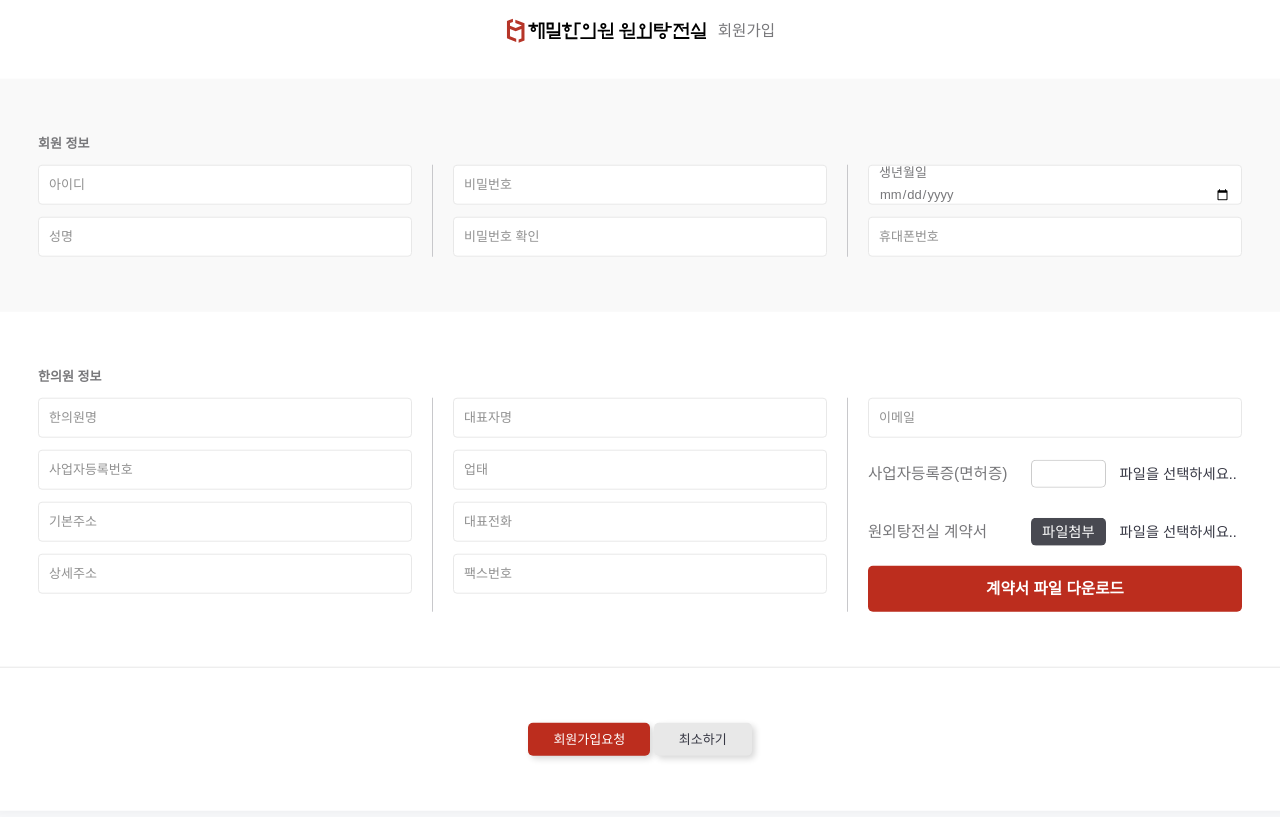
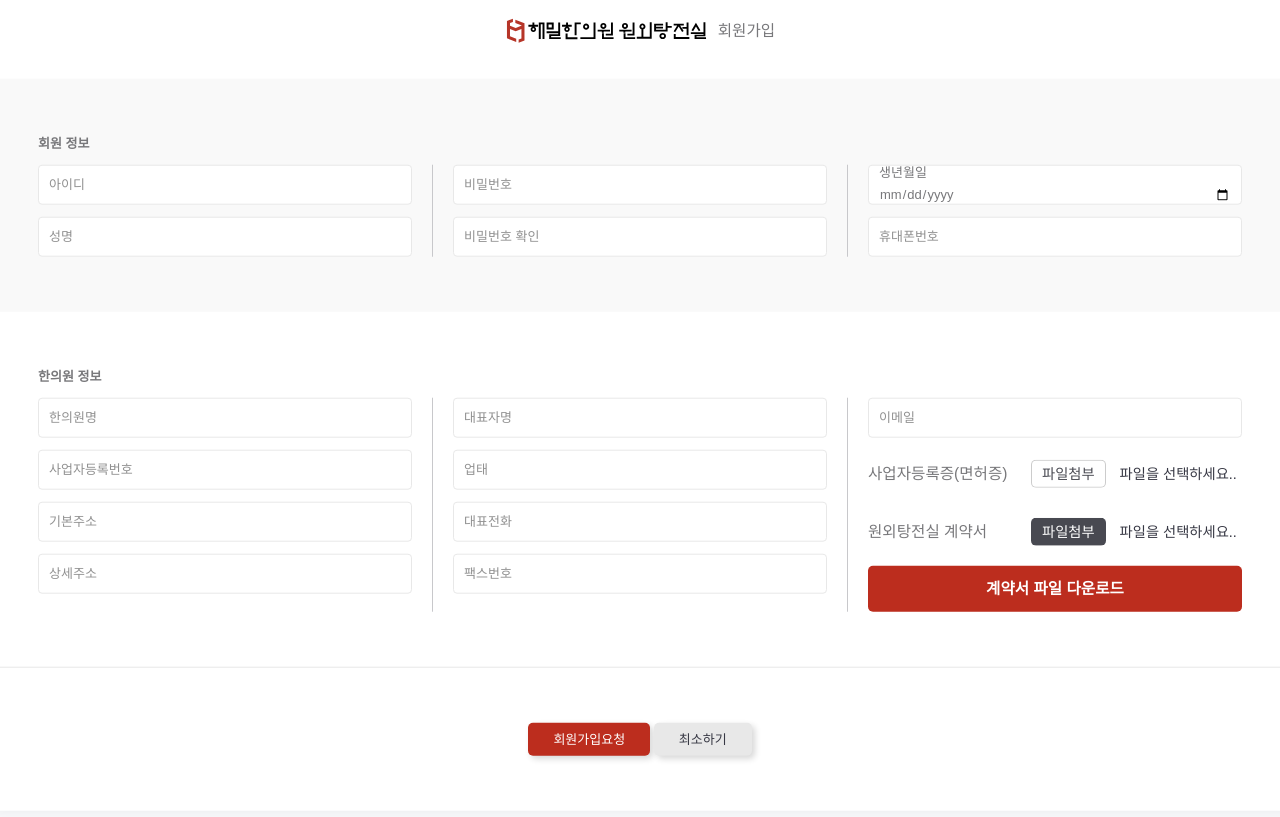
Before and after one commit to itforone-github/publish-haemil, a PHP site: page /med/sign_up.php in a window 1280 px wide, with the pointer over the restyled element. Run offline with PHP 8.4, Linux system fonts and the light colour scheme; some web fonts are replaced.

Commit message:
style: 버튼 스타일 수정

```diff
--- a/css/common.css
+++ b/css/common.css
@@ -97,7 +97,7 @@ a.btn_white2:hover,
 a.btn_black,
 .btn_black{background-color: #484951; color: #fff; border: 1px solid transparent;}
 a.btn_black:hover,
-.btn_black:hover{background-color: #fff; border: 1px solid rgba(0,0,0,0.2);}
+.btn_black:hover{background-color: #fff; color: #484951; border: 1px solid rgba(0,0,0,0.2);}
 
 a.btn_gray,
 .btn_gray{background-color: #E8E8E8; color: #373844;}
```
